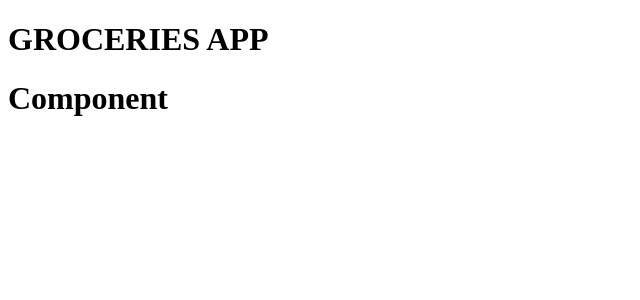
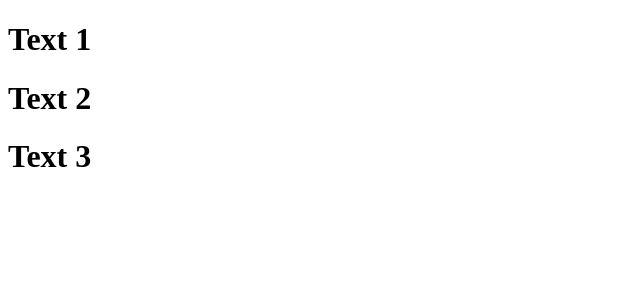
Before and after one commit to mango-apps/no-groceries-waste-app, a React (Vite) app: page / in a window 1280 px wide. Shown: the top 300 px of the page, without its empty margins (0-640 px from the left). Built offline with nearby package versions, Linux system fonts and the light colour scheme.

Commit message:
components foundations

```diff
--- a/src/App.tsx
+++ b/src/App.tsx
@@ -3,8 +3,9 @@ import { Component } from './components/Component'
 function App() {
 	return (
 		<>
-			<h1>GROCERIES APP</h1>
-			<Component />
+			<Component text='Text 1' />
+			<Component text='Text 2' />
+			<Component text='Text 3' />
 		</>
 	)
 }
--- a/src/components/Component.tsx
+++ b/src/components/Component.tsx
@@ -1,3 +1,7 @@
-export function Component() {
-	return <h1>Component</h1>
+type componetProps = {
+	text: string
 }
+
+export function Component(props: componetProps) {
+	return <h1>{props.text}</h1>
+}
```
